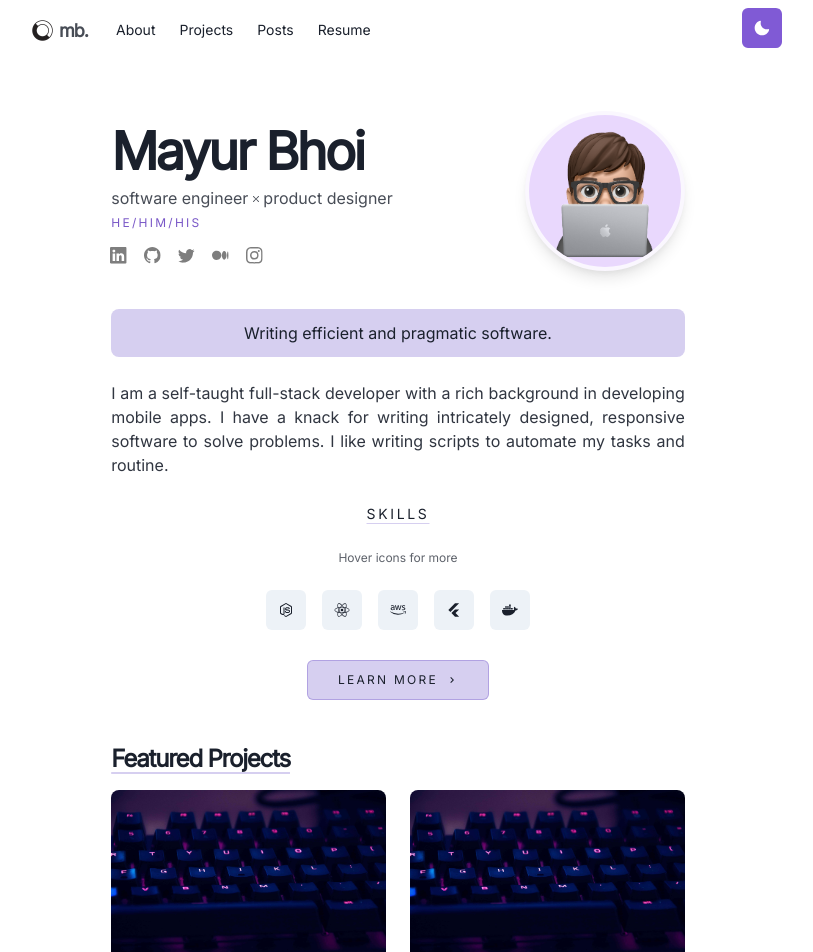
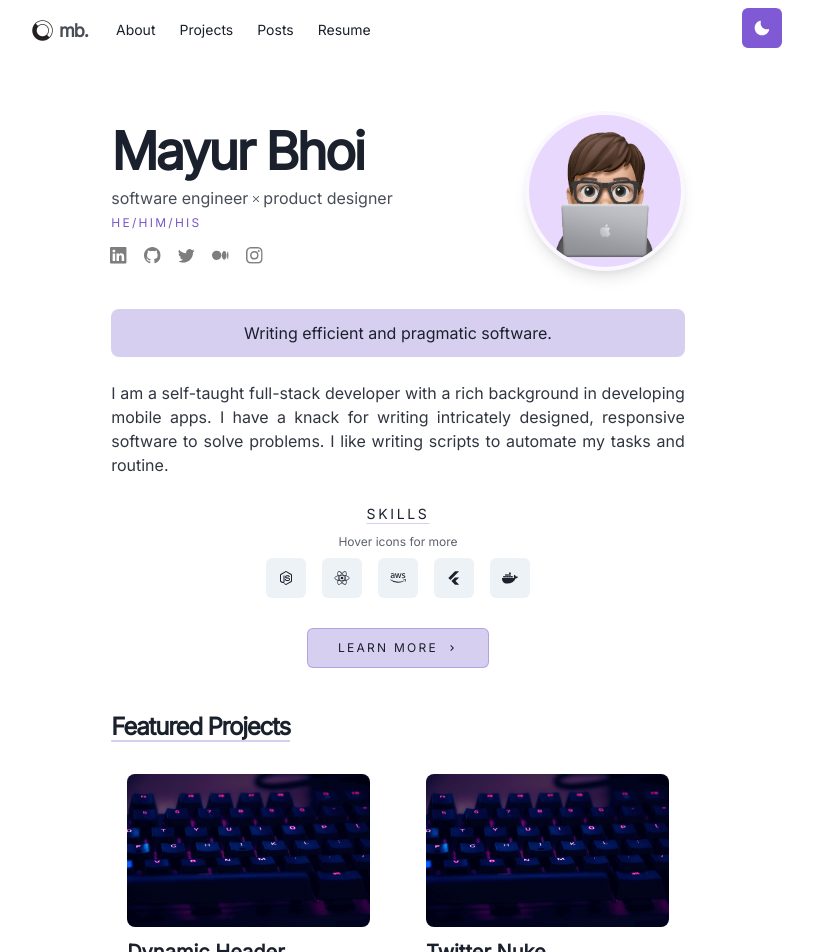
Before and after one commit to Mayur57/mayurbhoi.com, a Next.js app: page / in a window 1280 px wide. Shown: the top 952 px of the page, without its empty margins (242-1055 px from the left). Built offline with nearby package versions, Linux system fonts and the light colour scheme; a web font is replaced by a local one.

Commit message:
attempt to fix abs issue

```diff
--- a/components/grid-item.js
+++ b/components/grid-item.js
@@ -77,6 +77,7 @@ export const ProjectsGridItemIndex = ({
   <Box
     w="100%"
     borderRadius="xl"
+    p={4}
     transition="250ms ease-in-out"
     _hover={{
       transform: 'scale(1.025)',
--- a/components/index/ExperienceSection.js
+++ b/components/index/ExperienceSection.js
@@ -49,7 +49,8 @@ const ExItem = () => {
   const [index, setIndex] = useState(0)
   return (
     <>
-      <Center mt={2}>
+      <Box>
+        <Center>
           <ExpText
             activeIndex={index}
             testIndex={0}
@@ -81,7 +82,8 @@ const ExItem = () => {
             text="Docker and CI/CD Workflows"
           />
         </Center>
-      <Box mt={8}>
+      </Box>
+      <Box mt={4}>
         <ExpButton activeIndex={1} setIndex={setIndex}>
           <IoLogoNodejs />
         </ExpButton>
@@ -118,7 +120,7 @@ export const ExperienceSection = () => {
       >
         Skills
       </Heading>
-      <Box textAlign="center" mt={8}>
+      <Box textAlign="center" mt={4}>
         <ExItem />
       </Box>
       <LinkButton mt={4} link="/about">
```
Lines whose indentation alone changed are shown as unchanged.
